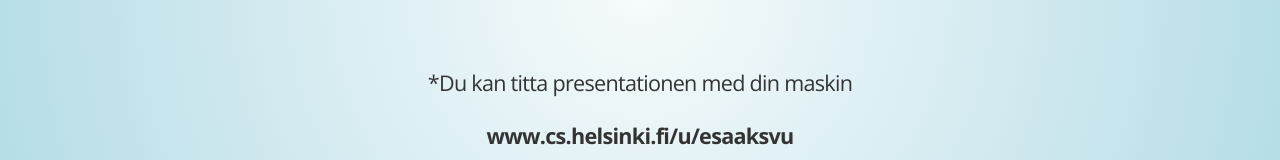
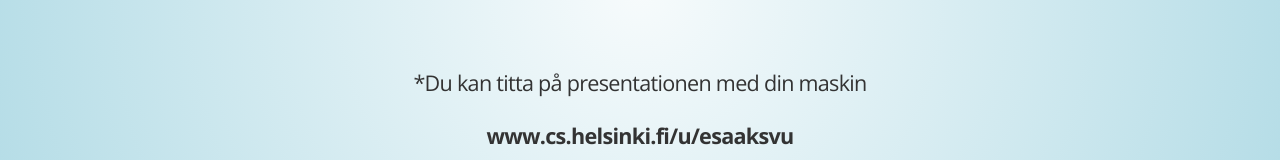
Before and after one commit to esaaksvu/SvenskaPage, a website: page index.html in a window 1280 px wide. Shown: the part 411-571 px from the top of the page. Drawn offline with nearby package versions, Linux system fonts and the light colour scheme.

Commit message:
titta på

```diff
--- a/index.html
+++ b/index.html
@@ -34,7 +34,7 @@
             </p>
             <br>
             <br>
-            <p> <small> *Du kan titta presentationen med din maskin
+            <p> <small> *Du kan titta på presentationen med din maskin
             <center> <strong> www.cs.helsinki.fi/u/esaaksvu </strong> </center> </small> </p>
           </section>
 
```
